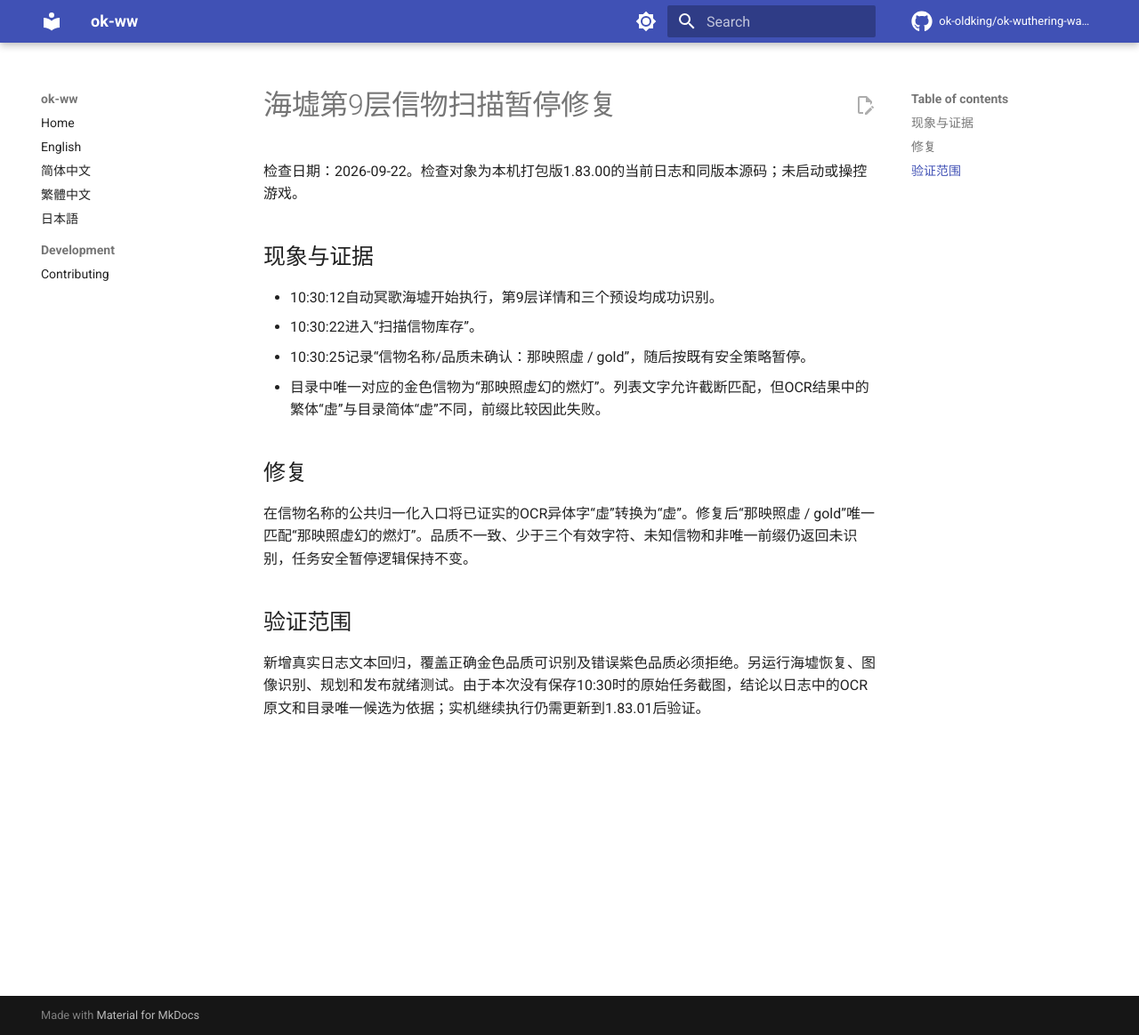
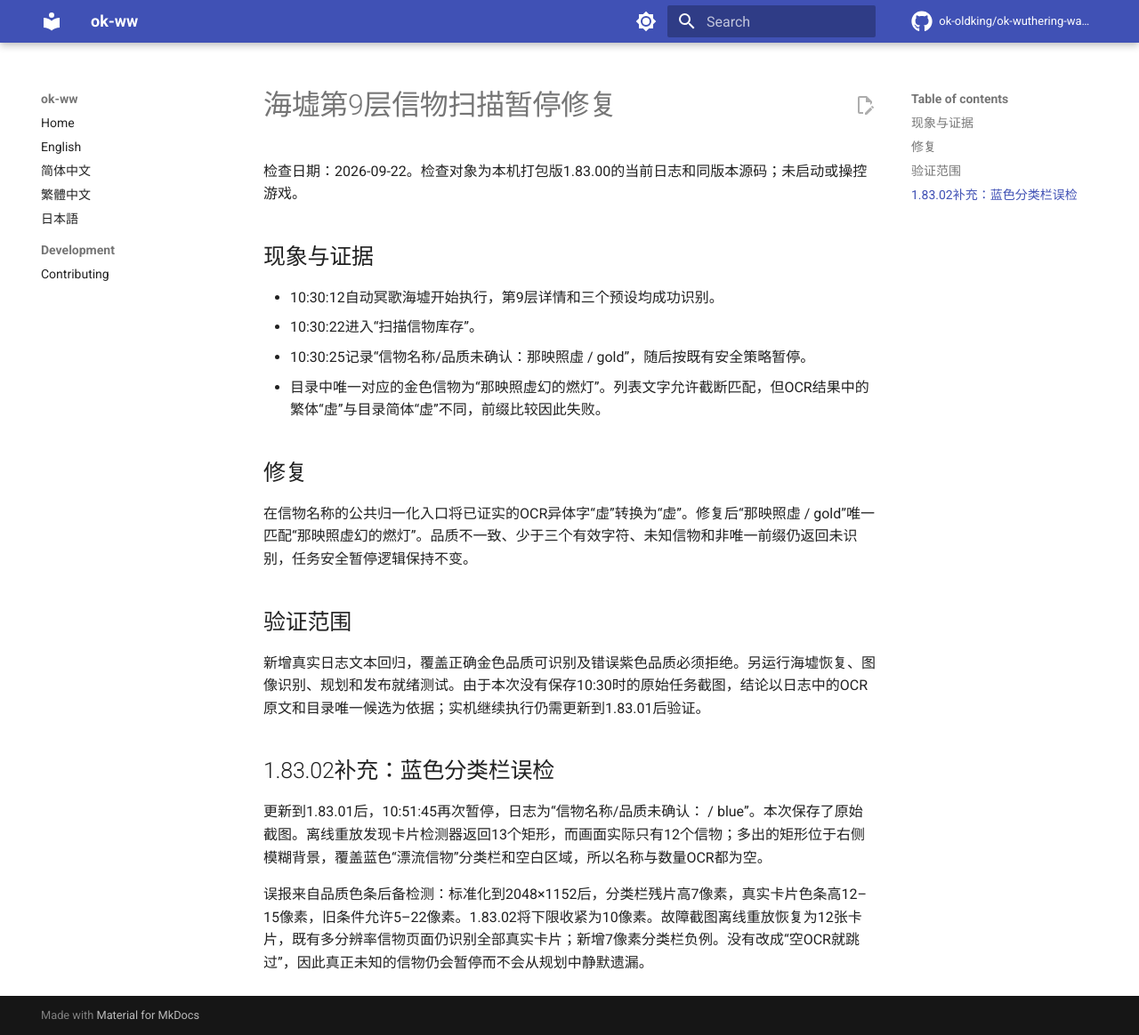
Before and after one commit to xihuojun2020-tech/okww-custom, an MkDocs documentation site: the page built from docs/reviews/2026-09-22-sea-ruins-token-ocr.md, in a window 1280 px wide and 1164 px high. Shown: the whole window at 89% size. Built offline with MkDocs 1.6.1 and Material for MkDocs 9.7.7, drawn with Linux system fonts in a browser that asks for light colours; comment, search, counter and statistics services are not loaded.

Commit message:
fix: reject thin sea ruins category highlights

```diff
--- a/config.py
+++ b/config.py
@@ -19,7 +19,7 @@ from src.task.process_feature import process_feature
 # okww 版本号（固定宽度 X.YY.ZZ）：
 #   小改动 → 第三位 +1；中等改动 → 第二位 +1 且第三位归 00；
 #   大改动 → 第一位 +1 且后两位归 00（仅用户明确提出时执行）
-version = "1.83.01"
+version = "1.83.02"
 
 
 def _find_most_recently_run_pc_exe():
--- a/docs/reviews/2026-09-22-sea-ruins-token-ocr.md
+++ b/docs/reviews/2026-09-22-sea-ruins-token-ocr.md
@@ -16,3 +16,9 @@
 ## 验证范围
 
 新增真实日志文本回归，覆盖正确金色品质可识别及错误紫色品质必须拒绝。另运行海墟恢复、图像识别、规划和发布就绪测试。由于本次没有保存10:30时的原始任务截图，结论以日志中的OCR原文和目录唯一候选为依据；实机继续执行仍需更新到1.83.01后验证。
+
+## 1.83.02补充：蓝色分类栏误检
+
+更新到1.83.01后，10:51:45再次暂停，日志为“信物名称/品质未确认： / blue”。本次保存了原始截图。离线重放发现卡片检测器返回13个矩形，而画面实际只有12个信物；多出的矩形位于右侧模糊背景，覆盖蓝色“漂流信物”分类栏和空白区域，所以名称与数量OCR都为空。
+
+误报来自品质色条后备检测：标准化到2048×1152后，分类栏残片高7像素，真实卡片色条高12–15像素，旧条件允许5–22像素。1.83.02将下限收紧为10像素。故障截图离线重放恢复为12张卡片，既有多分辨率信物页面仍识别全部真实卡片；新增7像素分类栏负例。没有改成“空OCR就跳过”，因此真正未知的信物仍会暂停而不会从规划中静默遗漏。
```
Also changed, not shown: 更新日志.md (+5 -0 lines), 2 other files.
